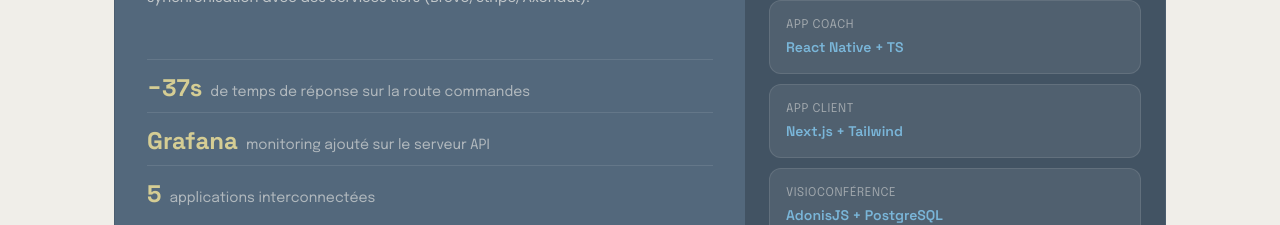
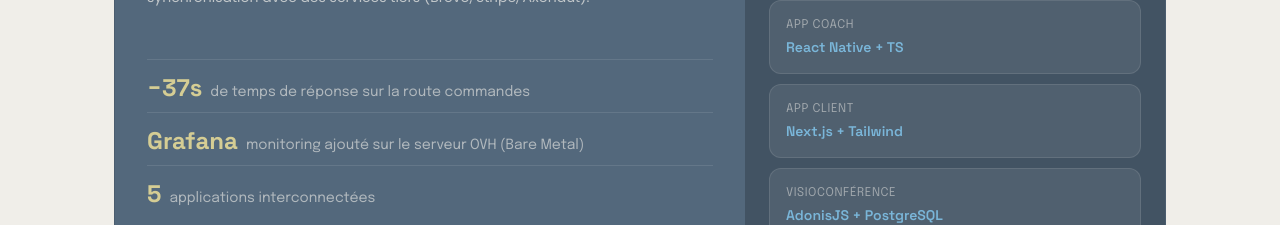
Before and after one commit to ThomMarchand/portfolio, a Next.js app: page / in a window 1280 px wide. Shown: the part 2720-2945 px from the top of the page. Built offline with nearby package versions, Linux system fonts and the light colour scheme; a web font is replaced by a local one.

Commit message:
fix(JustCoaching): update monitoring server description to specify OVH (Bare Metal)

```diff
--- a/app/components/organisms/JustCoaching.tsx
+++ b/app/components/organisms/JustCoaching.tsx
@@ -39,7 +39,7 @@ export default function JustCoaching() {
               Grafana
             </span>
             <span className="font-label text-sm text-cloud-dancer/60">
-              monitoring ajouté sur le serveur API
+              monitoring ajouté sur le serveur OVH (Bare Metal)
             </span>
           </div>
 
```
